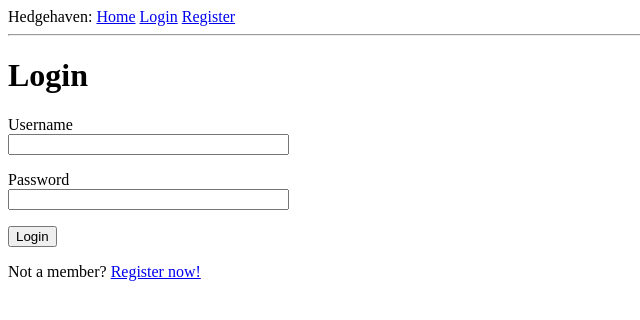
After one commit to richardsonp2/Hedgehaven, a Flask app: page /login in a window 1280 px wide. The commit adds this page. Shown: the top 320 px of the page, without its empty margins (0-640 px from the left). Run offline with Flask 3, Linux system fonts and the light colour scheme.

Commit message:
setting up models

```diff
--- a/app/models.py
+++ b/app/models.py
@@ -10,6 +10,10 @@ from sqlalchemy.orm import relationship
 from typing import List, Optional
 from sqlalchemy.orm import DeclarativeBase, Mapped, mapped_column, relationship
 
+from flask_wtf import FlaskForm
+from wtforms import StringField, PasswordField, BooleanField, SubmitField
+from wtforms.validators import DataRequired
+
 import sqlalchemy as sa
 import sqlalchemy.orm as so
 
@@ -17,24 +21,39 @@ import sqlalchemy.orm as so
 class Base(DeclarativeBase):
     pass
 
+"""Database for the hedgehogs including their name, age, and staff member. """
+
 class Hedgehogs(Base):
+    __tablename__ = 'hedgehogs'
     id: Mapped[int] = mapped_column(sa.Integer(), primary_key=True)
     name: Mapped[str] = mapped_column(sa.String(), nullable= False)
     age: Mapped[int] = mapped_column(sa.Integer(), nullable= True)
-    staff_member: Mapped[int] = ForeignKey
+    staff_member: Mapped[int] = ForeignKey('staff.id')
     # Need to add a relationship to the staff for many to one. Many hedgehogs but only one staff member.
+
+""" Databases for the staff members including the volunteers and permanent staff. """
 
 class Staff():
     __tablename__ = 'staff'
     id: Mapped[int] = mapped_column(sa.Integer(), primary_key= True)
     name: Mapped[str] = mapped_column(sa.String(), nullable= False)
+    hedgehog_under_care: Mapped[int] = ForeignKey('hedgehogs.id')
 
 class VolunteerStaff():
 
     __tablename__ = 'volunteer_staff'
+    id: Mapped[int] = mapped_column(sa.Integer(), primary_key= True)
+    hours: Mapped[int] = mapped_column(sa.Integer(), nullable= False)
 
 class PermanentStaff(Staff):
     __tablename__ = 'permanent_staff'
     id: Mapped[int] = mapped_column(sa.Integer(), primary_key= True)
     years_of_experience: Mapped[int] = mapped_column(sa.Integer(), nullable= False)
-    #Need to link to how many hedgehogs are in each staff members care
+
+"""Databases for all things related to the login and registration of the users"""
+
+class LoginForm(FlaskForm):
+    username = StringField('Username', validators=[DataRequired()])
+    password = PasswordField('Password', validators=[DataRequired()])
+    remember_me = BooleanField('remember_me')
+    submit = SubmitField('Sign In')
--- a/app/routes.py
+++ b/app/routes.py
@@ -1,5 +1,7 @@
 from flask import Flask, render_template
+from flask import render_template, flash, redirect, url_for
 from app import app
+from app.models import LoginForm
 
 @app.route('/')
 @app.route('/index')
@@ -9,3 +11,12 @@ def index():
 @app.route('/data_view')
 def data_view():
     return(render_template('data_view.html'))
+
+@app.route('/login', methods = ['GET', 'POST'])
+def login():
+    form = LoginForm()
+    if form.validate_on_submit():
+        flash('Login requested for user {}, remember_me={}'.format(
+            form.username.data, form.remember_me.data))
+        return redirect(url_for('index'))
+    return render_template('login.html', title = "Sign in", form = form)
--- a/app/templates/base.html
+++ b/app/templates/base.html
@@ -8,8 +8,22 @@
       {% endif %}
     </head>
     <body>
-        <div>Hedgehaven: <a href="/index">Home</a></div>
+        <div>Hedgehaven: <a href="/index">Home</a>
+          <a href="/login">Login</a>
+          <a href="/register">Register</a>
+        </div>
+
         <hr>
+
+        {% with messages = get_flashed_messages() %}
+          {% if messages %}
+            <ul>
+                {% for message in messages %}
+                <li>{{ message }}</li>
+                {% endfor %}
+            </ul>
+          {% endif %}
+        {% endwith %}
         {% block content %}{% endblock %}
     </body>
 </html>
--- a/app/templates/index.html
+++ b/app/templates/index.html
@@ -1,6 +1,10 @@
 {% extends 'base.html' %}
 {% block content %}
 
-<h1>Hello world</h1>
+<div>
+    <h1>
+        <p>Welcome to Hedgehaven</p>
+    </h1>
+</div>
 
 {% endblock %}
--- /dev/null
+++ b/app/templates/login.html
@@ -0,0 +1,30 @@
+{% extends "base.html" %}
+
+{% block content %}
+
+<h1>Login</h1>
+
+<form action="" method="post" novalidate>
+    {{ form.hidden_tag() }}
+    <p>
+        {{ form.username.label }}<br>
+        {{ form.username(size=32) }}<br>
+        {% for error in form.username.errors %}
+        <span style="color: red;">[{{ error }}]</span>
+        {% endfor %}
+    </p>
+    <p>
+        {{ form.password.label }}<br>
+        {{ form.password(size=32) }}<br>
+        {% for error in form.password.errors %}
+        <span style="color: red;">[{{ error }}]</span>
+        {% endfor %}
+    </p>
+    <p>
+        <input type="submit" value="Login">
+    </p>
+        <p>Not a member? <a href="/register">Register now!</a> </p>
+    </p>
+</form>
+
+{% endblock %}
```
Also changed, not shown: app/__init__.py (+7 -1 lines), config.py (added, +8 -0 lines), 1 other file.
